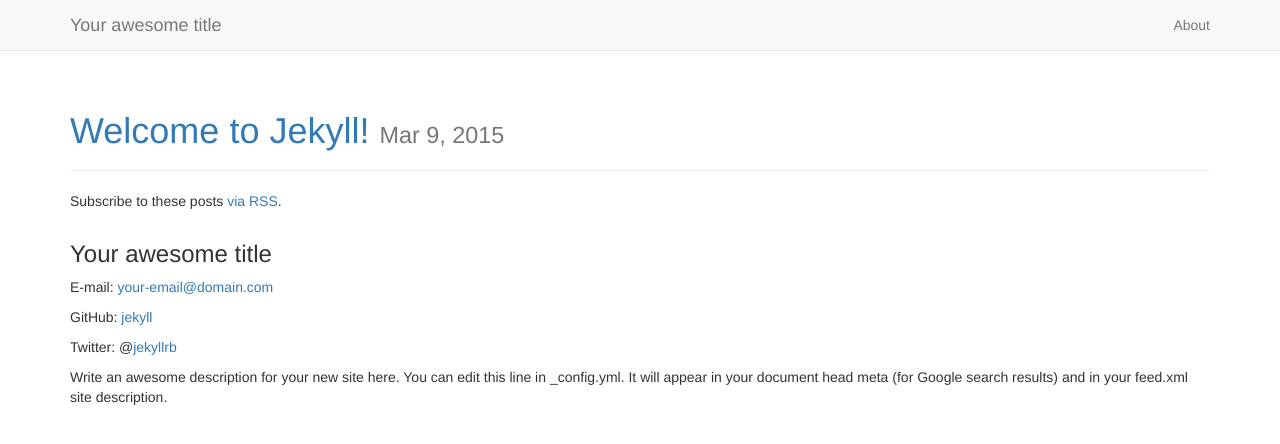
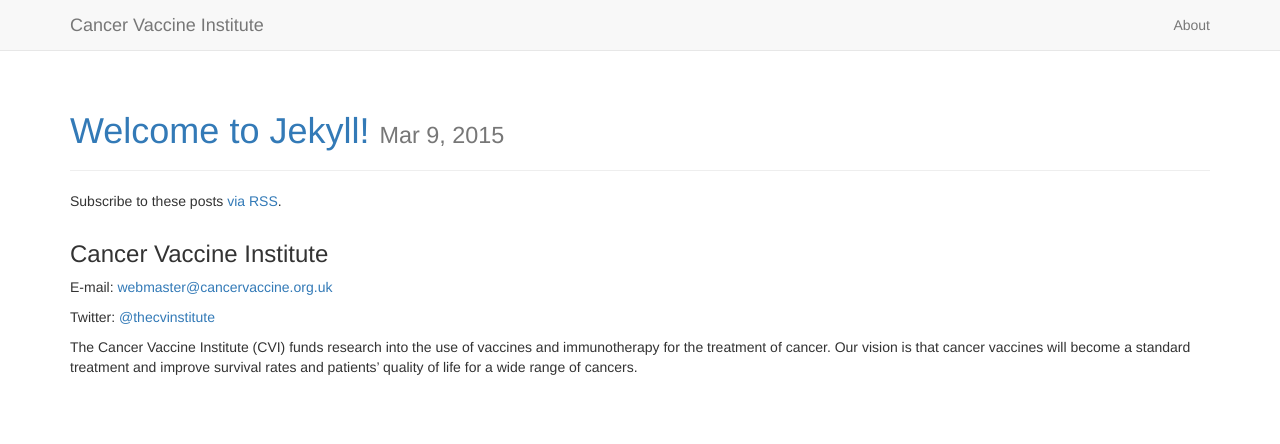
Before and after one commit to CancerVaccine/cancervaccine.github.io, a Jekyll site: the page built from index.html, in a window 1280 px wide. Shown: the top 444 px of the page. Built offline with Jekyll 4.4.1, drawn with Linux system fonts in a browser that asks for light colours; nearby versions of some CDN libraries.

Commit message:
Updated site config with basic CVI information

```diff
--- a/_config.yml
+++ b/_config.yml
@@ -1,20 +1,20 @@
 # Site settings
-title: Your awesome title
-email: your-email@domain.com
+title: Cancer Vaccine Institute
+email: webmaster@cancervaccine.org.uk
 description: > # this means to ignore newlines until "baseurl:"
-  Write an awesome description for your new site here. You can edit this
-  line in _config.yml. It will appear in your document head meta (for
-  Google search results) and in your feed.xml site description.
+  The Cancer Vaccine Institute (CVI) funds research into the use of vaccines and
+  immunotherapy for the treatment of cancer. Our vision is that cancer vaccines
+  will become a standard treatment and improve survival rates and patients’
+  quality of life for a wide range of cancers.
 baseurl: "" # the subpath of your site, e.g. /blog/
-url: "http://yourdomain.com" # the base hostname & protocol for your site
-twitter_username: jekyllrb
-github_username:  jekyll
+url: "http://www.cancervaccine.org.uk/" # the base hostname & protocol for your site
+twitter_username: thecvinstitute
 
 # Build settings
 markdown: kramdown
 
 # Pretty URL
-permalink: "posts/:title"
+permalink: "news/:title"
 
 # Custom categories
 categories: [navbar]
--- a/_includes/footer.html
+++ b/_includes/footer.html
@@ -5,12 +5,8 @@
         <h3>{{ site.title }}</h3>
         <p>E-mail: <a href="mailto:{{ site.email }}">{{ site.email }}</a></p>
 
-        {% if site.github_username %}
-        <p>GitHub: <a href="https://github.com/{{ site.github_username }}">{{ site.github_username }}</a></p>
-        {% endif %}
-
         {% if site.twitter_username %}
-        <p>Twitter: @<a href="https://twitter.com/{{ site.twitter_username }}">{{ site.twitter_username }}</a></p>
+        <p>Twitter: <a href="https://twitter.com/{{ site.twitter_username }}">@{{ site.twitter_username }}</a></p>
         {% endif %}
 
         <p>{{ site.description }}</p>
```
Also changed, not shown: README.md, 1 other file.
